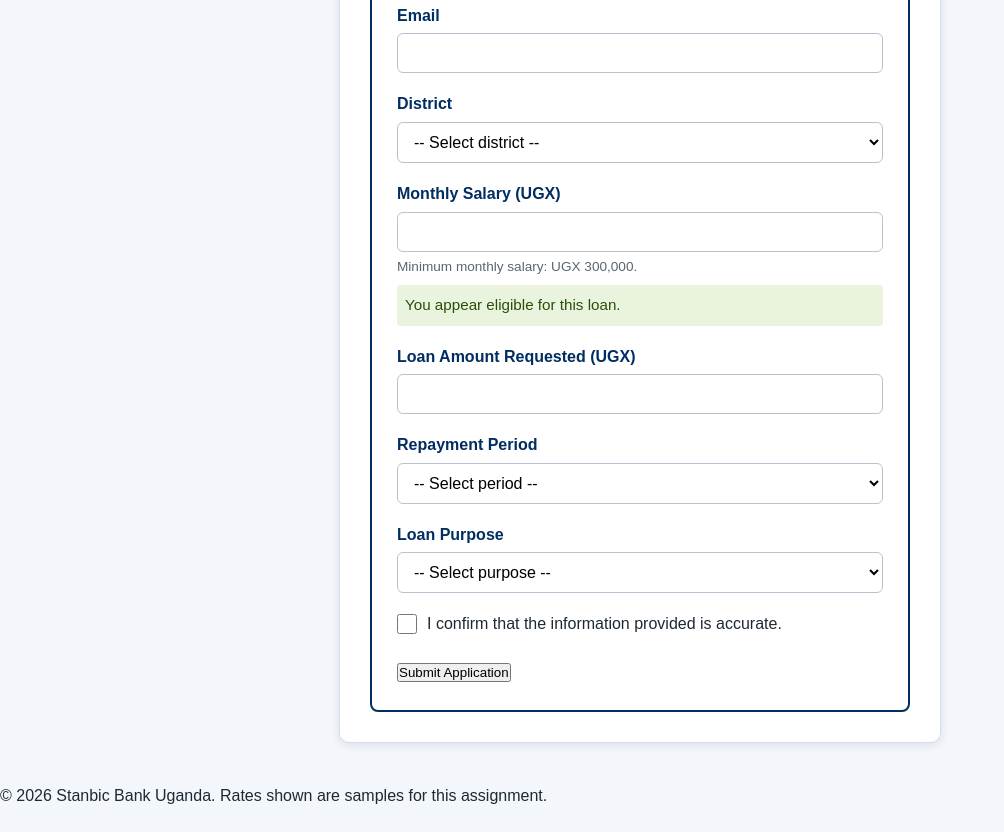
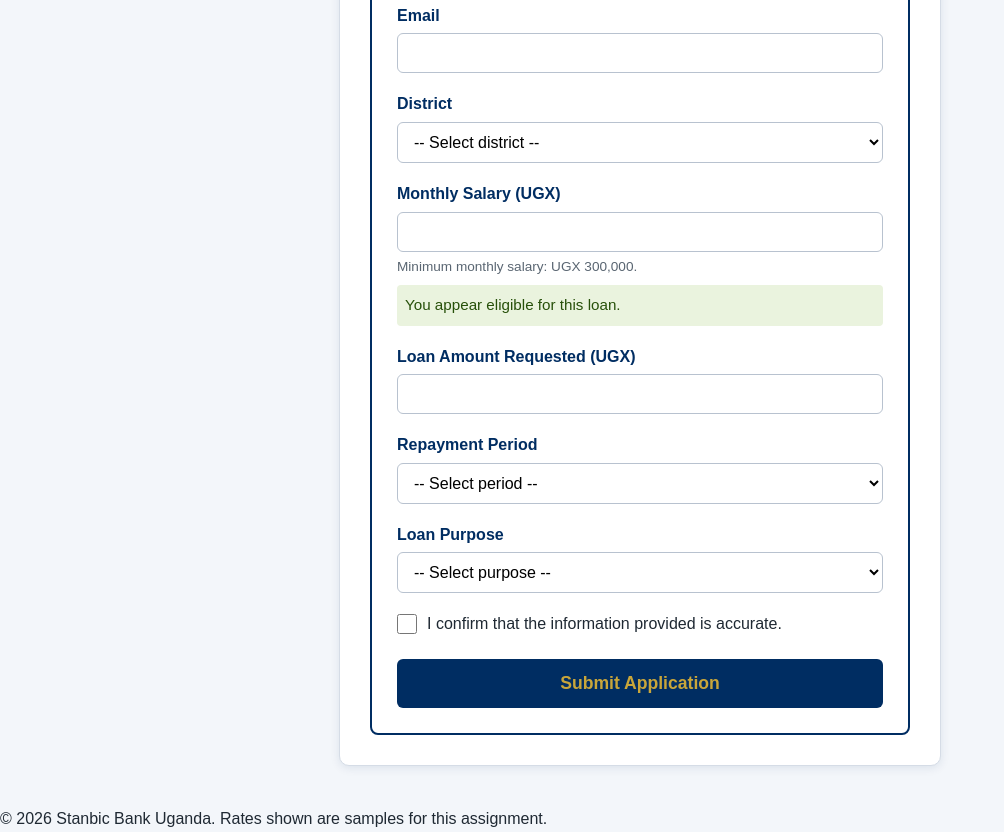
Before and after one commit to Patrickodida/stanbic-bank-uganda-loan-portal, a plain HTML site: page personal-loan.html in a window 1280 px wide. Shown: the part 465-1297 px from the top of the page, without its empty margins (0-1004 px from the left). Before the commit the page ends 1273 px from the top, so only its background shows below. Drawn offline with Linux system fonts and the light colour scheme.

Commit message:
Styles (Personal Loan Page) - Add styling to the Submit Application button

```diff
--- a/dlac.css
+++ b/dlac.css
@@ -300,3 +300,21 @@ legend {
 .declaration label {
     color: #1F2933;
 }
+
+/* Submit button */
+.btn-submit {
+    display: block;
+    width: 100%;
+    background: #002D62;
+    color: #C9A63A;
+    font-size: 1.1rem;
+    font-weight: bold;
+    padding: 14px;
+    border: none;
+    border-radius: 6px;
+    cursor: pointer;
+}
+
+.btn-submit:hover {
+    background: #014080;
+}
```
